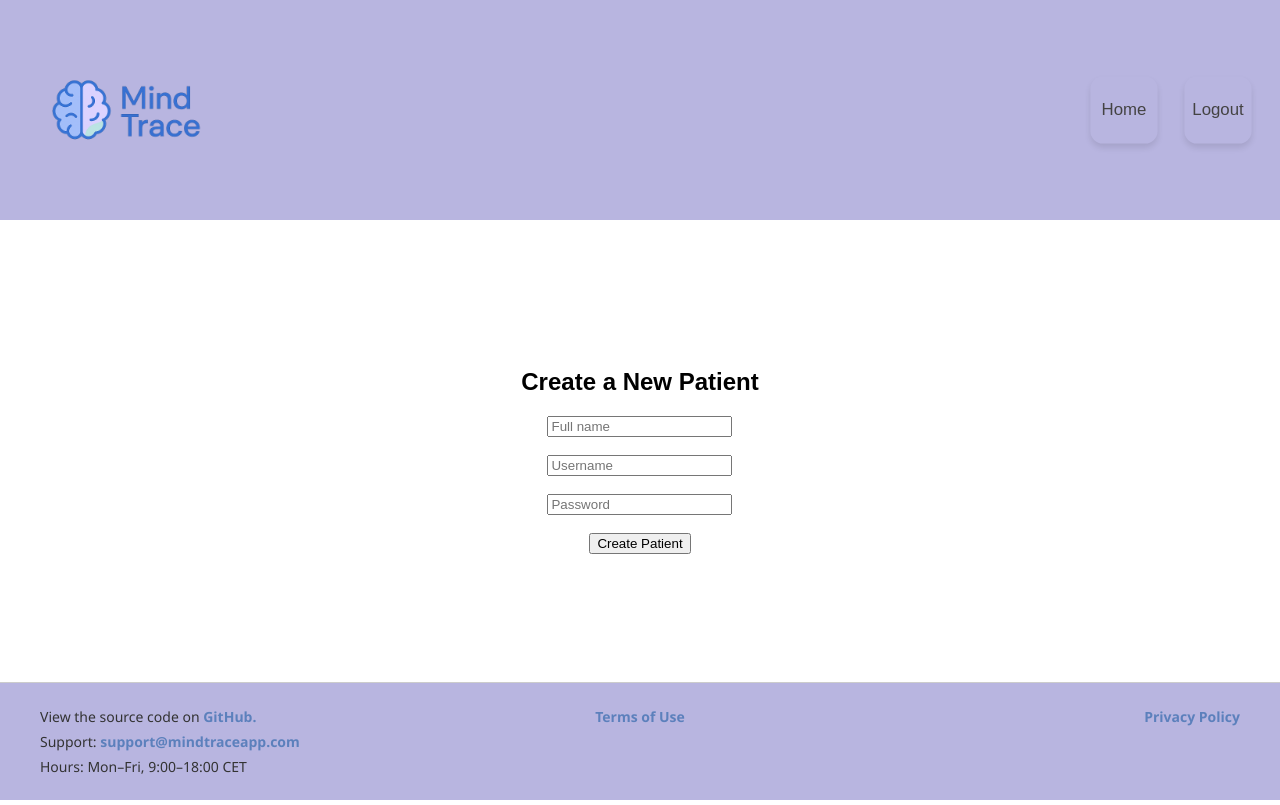
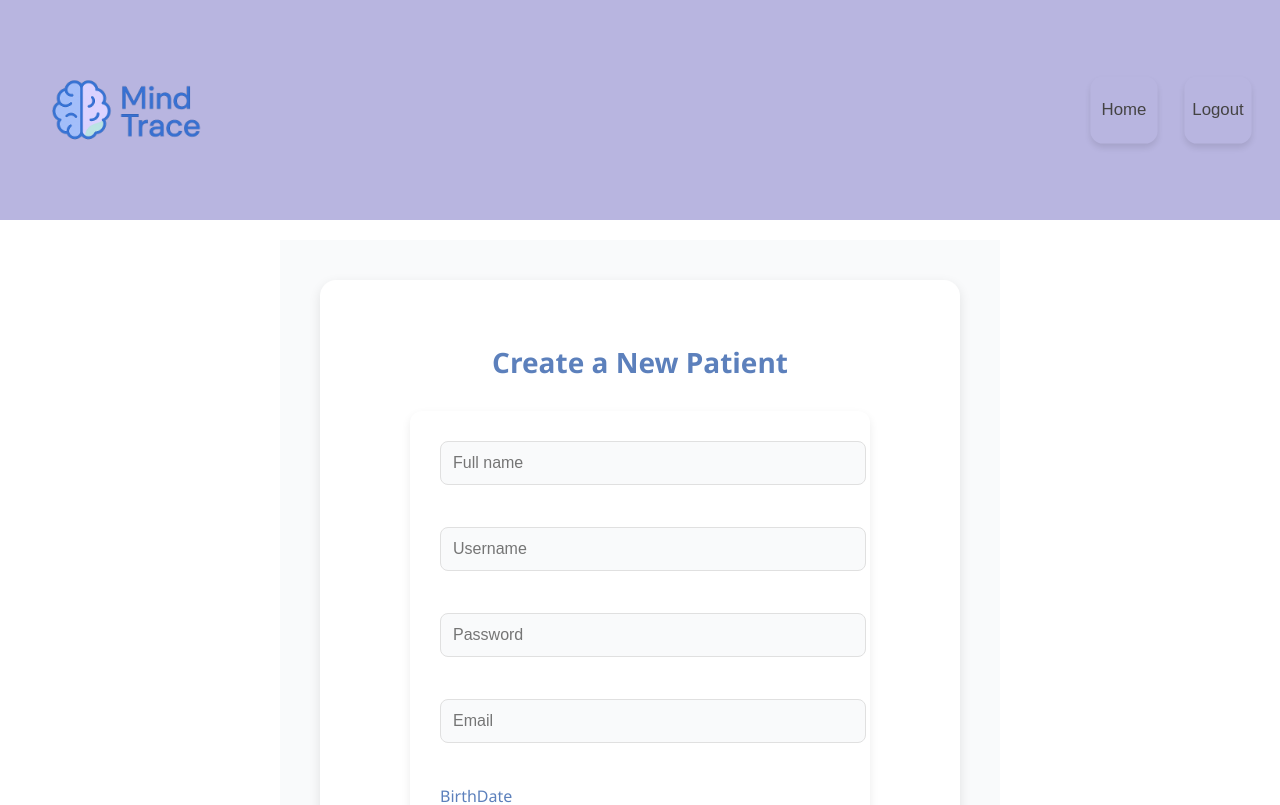
Before and after one commit to JoiceCnt/Mind-Trace, a React (Vite) app: page /create-patient in a window 1280 px wide. Shown: the top 805 px of the page. Built offline with nearby package versions, Linux system fonts and the light colour scheme.

Commit message:
updated edit profile

```diff
--- a/package.json
+++ b/package.json
@@ -21,6 +21,7 @@
     "react-big-calendar": "^1.19.4",
     "react-calendar": "^6.0.0",
     "react-dom": "^19.1.0",
+    "react-icons": "^5.5.0",
     "react-router-dom": "^7.7.1"
   },
   "devDependencies": {
--- a/src/App.jsx
+++ b/src/App.jsx
@@ -18,6 +18,7 @@ import PatientReschedule from "./Pages/PatientReschedule.jsx";
 import TermsOfUse from "./Pages/TermsOfUse.jsx";
 import PrivacyPolicy from "./Pages/PrivacyPolicy.jsx";
 import CheckPatientsHistory from "./Pages/CheckPatientsHistory.jsx";
+import EditProfile from "./Pages/EditProfile.jsx";
 function App() {
   return (
     <div className="app-container">
@@ -25,22 +26,17 @@ function App() {
       <div className="main-content">
         <Routes>
           <Route path="/" element={<Home />} />
-          <Route
-            path="/EmotionSelectorPage"
-            element={<EmotionSelectorPage />}
-          />
+          {/* PATIENT ROUTES */}
+          <Route path="/EmotionSelectorPage" element={<EmotionSelectorPage />} />
           <Route path="/login/patient" element={<PatientLogin />} />
           <Route path="/emotion-log" element={<EmotionLog />} />
           <Route path="/Calendar" element={<CustomCalendar />} />
           <Route path="/patient/logs" element={<PatientLogs />} />
-          <Route
-            path="/submission-confirmation"
-            element={<SubmissionConfirmation />}
-          />
-          <Route
-            path="/ProfessionalCalendar"
-            element={<ProfessionalCalendar />}
-          />
+          <Route path="/submission-confirmation" element={<SubmissionConfirmation />} />
+          <Route path="/edit-profile" element={<EditProfile />} />
+
+          {/* PROFESSIONAL ROUTES */}
+          <Route path="/ProfessionalCalendar" element={<ProfessionalCalendar />} />
           <Route path="/professional-home" element={<ProfessionalHome />} />
           <Route path="/login/professional" element={<ProfessionalLogin />} />
           <Route path="/appointments" element={<PatientAppointments />} />
--- a/src/Components/Footer.jsx
+++ b/src/Components/Footer.jsx
@@ -19,9 +19,10 @@ function Footer() {
   const createPatient = location.pathname.includes("/create-patient");
   const professionalHome = location.pathname.includes("/Professional-Home");
   const checkPatientsHistory = location.pathname.includes("/CheckPatientsHistory");
+  const professionalLogin = location.pathname.includes("/ProfessionalLogin");
 
 
- const footerBgColor = isPatient || emotionSelector || emotionLog || submissionConfirmation  || editProfile || appointments ? "#A8D5BA" : isProfessional || professionalCalendar || professionalHome || createPatient || checkPatientsHistory ? "#B8B5E0" : "#e0e0e0";
+ const footerBgColor = isPatient || emotionSelector || emotionLog || submissionConfirmation  || editProfile || appointments ? "#A8D5BA" : isProfessional || professionalCalendar || professionalHome || createPatient || checkPatientsHistory || professionalLogin ? "#B8B5E0" : "#e0e0e0";
 
   return (
     <footer className="footer" style={{ backgroundColor: footerBgColor }}>
--- a/src/Pages/CreatePatient.jsx
+++ b/src/Pages/CreatePatient.jsx
@@ -1,12 +1,15 @@
 import { useState } from "react";
 import { useNavigate } from "react-router-dom";
 import axios from "axios";
+import "../Styles/CreatePatient.css";
 
 function CreatePatient() {
   const [formData, setFormData] = useState({
     name: "",
     username: "",
     password: "",
+    email: "",
+    birthDate: ""
   });
   const navigate = useNavigate();
 
@@ -29,11 +32,12 @@ function CreatePatient() {
   };
 
   return (
-    <div style={{ padding: "40px", textAlign: "center" }}>
-      <h2>Create a New Patient</h2>
+    <div className="create-patient-container">
+      <div className="create-patient-content">
+      <h2 className="create-patient-title">Create a New Patient</h2>
       <form
         onSubmit={handleSubmit}
-        style={{ maxWidth: "400px", margin: "auto" }}
+        className="create-patient-form"
       >
         <input
           type="text"
@@ -65,8 +69,32 @@ function CreatePatient() {
         />
         <br />
         <br />
+        <input
+          type="email"
+          name="email"
+          placeholder="Email"
+          value={formData.email}
+          onChange={handleChange}
+          required
+        />
+        <br />
+        <br />
+        <p>
+          BirthDate
+        </p>
+        <input
+          type="date"
+          name="birthDate"
+          placeholder="birthDate"
+          value={formData.birthDate}
+          onChange={handleChange}
+          required
+        />
+        <br />
+        <br />
         <button type="submit">Create Patient</button>
       </form>
+      </div>
     </div>
   );
 }
--- a/src/Pages/EditProfile.jsx
+++ b/src/Pages/EditProfile.jsx
@@ -3,13 +3,13 @@ import axios from "axios";
 import "../Styles/EditProfile.css";
 
 function EditProfile() {
-  const [profile, setProfile] = useState({ name: "", email: "", birthDate: "" });
+  const [profile, setProfile] = useState({ id: "", name: "", email: "", birthDate: "" });
   const [originalProfile, setOriginalProfile] = useState(null);
   const [isEditing, setIsEditing] = useState(false);
 
   useEffect(() => {
-  const patientsId = localStorage.getItem("patient");
-  axios.get(`http://localhost:5005/patients/${patientsId.id}`)
+  const patientsId = localStorage.getItem("patientId");
+  axios.get(`http://localhost:5005/patients/${patientsId}`)
     .then((res) => {
       setProfile(res.data);
       setOriginalProfile(res.data);
--- a/src/Pages/PatientLogin.jsx
+++ b/src/Pages/PatientLogin.jsx
@@ -1,5 +1,6 @@
 import { useState } from "react";
 import { useNavigate } from "react-router-dom";
+import { TbArrowBackUp } from "react-icons/tb";
 
 function PatientLogin() {
   const [user, setUser] = useState("");
@@ -36,7 +37,21 @@ function PatientLogin() {
   };
 
   return (
-    <div style={{ textAlign: "center", marginTop: "60px" }}>
+    <div style={{ textAlign: "center", marginTop: "60px", position: "relative", padding: "2rem" }}>
+      <button className="backButton" onClick={() => navigate("/")} style={{
+        position: "fixed",
+        top: "250px",
+        right: "30px",
+        backgroundColor: "transparent",
+        border: "none",
+        cursor: "pointer",
+        fontSize: "24px",
+        color:  "#5C80BC",
+      }}
+        title="Back"
+      >
+        <TbArrowBackUp />
+      </button>
       <h2>Login as Patient</h2>
       {logged ? (
         <p>Login successful. Redirecting...</p>
--- a/src/Pages/ProfessionalLogin.jsx
+++ b/src/Pages/ProfessionalLogin.jsx
@@ -1,23 +1,37 @@
 import { useState } from "react";
 import { useNavigate } from "react-router-dom";
+import { TbArrowBackUp } from "react-icons/tb";
 
 function ProfessionalLogin() {
   const [user, setUser] = useState("");
   const [password, setPassword] = useState("");
-  const [logged, setLogged] = useState(false);
   const navigate = useNavigate();
 
   const handleSubmit = (e) => {
     e.preventDefault();
     console.log("Professional login:", user, password);
-    setLogged(true);
+
 
     navigate("/Professional-Home");
   };
 
   return (
-    <div style={{ textAlign: "center", marginTop: "60px" }}>
-      {logged && <h2>Login as Professional</h2>}
+    <div style={{ textAlign: "center", marginTop: "60px", position: "relative", padding: "2rem" }}>
+      <button className="backButton" onClick={() => navigate("/")} style={{
+        position: "fixed",
+        top: "250px",
+        right: "30px",
+        backgroundColor: "transparent",
+        border: "none",
+        cursor: "pointer",
+        fontSize: "24px",
+        color:  "#5C80BC",
+      }}
+        title="Back"
+      >
+        <TbArrowBackUp />
+      </button>
+      <h2>Login as Professional</h2>
       <form onSubmit={handleSubmit}>
         <input
           type="text"
--- a/src/Styles/CheckPatientsHistory.css
+++ b/src/Styles/CheckPatientsHistory.css
@@ -1,26 +1,40 @@
 .history-container {
-  padding: 20px;
+  padding: 30px 40px;
   background-color: #F9FAFB;
-  font-family: sans-serif;
+  font-family: 'Segoe UI', Tahoma, Geneva, Verdana, sans-serif;
+  color: #333;
+  min-height: 100vh;
+  box-sizing: border-box;
 }
 
 .filters {
   display: flex;
   flex-direction: row;
-  gap: 10px;
-  margin-bottom: 20px;
+  gap: 15px;
+  margin-bottom: 30px;
+  justify-content: flex-start;
 }
 
 .filters input {
-  padding: 8px;
-  border: 1px solid #ccc;
-  border-radius: 8px;
+  padding: 10px 14px;
+  border: 1px solid  #B8B5E0;
+  border-radius: 10px;
+  font-size: 16px;
+  color: #333;
+  background-color: #fff;
+  transition: border-color 0.3s ease;
+}
+
+.filters input:focus {
+  outline: none;
+  border-color: #5C80BC;
+  box-shadow: 0 0 5px #5C80BC;
 }
 
 .log-list {
   display: flex;
   flex-direction: column;
-  gap: 15px;
+  gap: 20px;
 }
 
 .log-entry {
@@ -29,3 +43,20 @@
   border-radius: 12px;
   box-shadow: 0 1px 4px rgba(0,0,0,0.1);
 }
+
+.log-entry {
+  background-color: #E0E0E0; /* Gris Neutro */
+  padding: 20px 25px;
+  border-radius: 16px;
+  box-shadow: 0 4px 8px rgba(92, 128, 188, 0.15); /* Sombra suave Azul Serenity */
+  color: #2E2E2E;
+  font-size: 17px;
+  line-height: 1.5;
+  transition: background-color 0.3s ease;
+}
+
+.log-entry:hover {
+  background-color: #B8B5E0; /* Lavanda Suave */
+  color: white;
+  box-shadow: 0 6px 12px rgba(92, 128, 188, 0.3);
+}
--- /dev/null
+++ b/src/Styles/CreatePatient.css
@@ -0,0 +1,74 @@
+.create-patient-container {
+  display: flex;
+  justify-content: center;
+  width: 50vw;
+  padding: 40px;
+  text-align: center;
+  background-color: #F9FAFB;
+  min-height: 80vh;
+  font-family: 'Segoe UI', Tahoma, Geneva, Verdana, sans-serif;
+}
+
+.create-patient-content {
+  width: 90%; /* Más ancho de izquierda a derecha */
+  max-width: 1000px;
+  background-color: #ffffff;
+  padding: 40px 60px;
+  border-radius: 16px;
+  box-shadow: 0 4px 12px rgba(0, 0, 0, 0.1);
+}
+
+.create-patient-title {
+  font-size: 28px;
+  color: #5C80BC;
+  margin-bottom: 30px;
+}
+
+.create-patient-form {
+  max-width: 400px;
+  margin: auto;
+  background-color: #ffffff;
+  padding: 30px;
+  border-radius: 12px;
+  box-shadow: 0 4px 10px rgba(0, 0, 0, 0.08);
+}
+
+.create-patient-form input {
+  width: 100%;
+  padding: 12px;
+  margin-bottom: 20px;
+  border: 1px solid #E0E0E0;
+  border-radius: 8px;
+  font-size: 16px;
+  background-color: #F9FAFB;
+  transition: border 0.3s;
+}
+
+.create-patient-form input:focus {
+  outline: none;
+  border-color: #5C80BC;
+  background-color: #ffffff;
+}
+
+.create-patient-form button {
+  width: 100%;
+  padding: 12px;
+  background-color: #5C80BC;
+  color: white;
+  border: none;
+  border-radius: 8px;
+  font-size: 16px;
+  cursor: pointer;
+  transition: background-color 0.3s;
+}
+
+.create-patient-form button:hover {
+  background-color: #466aa3;
+}
+
+.create-patient-form p {
+  text-align: left;
+  margin: 0 0 6px 0;
+  color: #5C80BC;
+  font-weight: 500;
+}
```
Also changed, not shown: src/Components/Navbar.jsx (+15 -13 lines), 1 other file (tests, documents, lock files or other folders).
